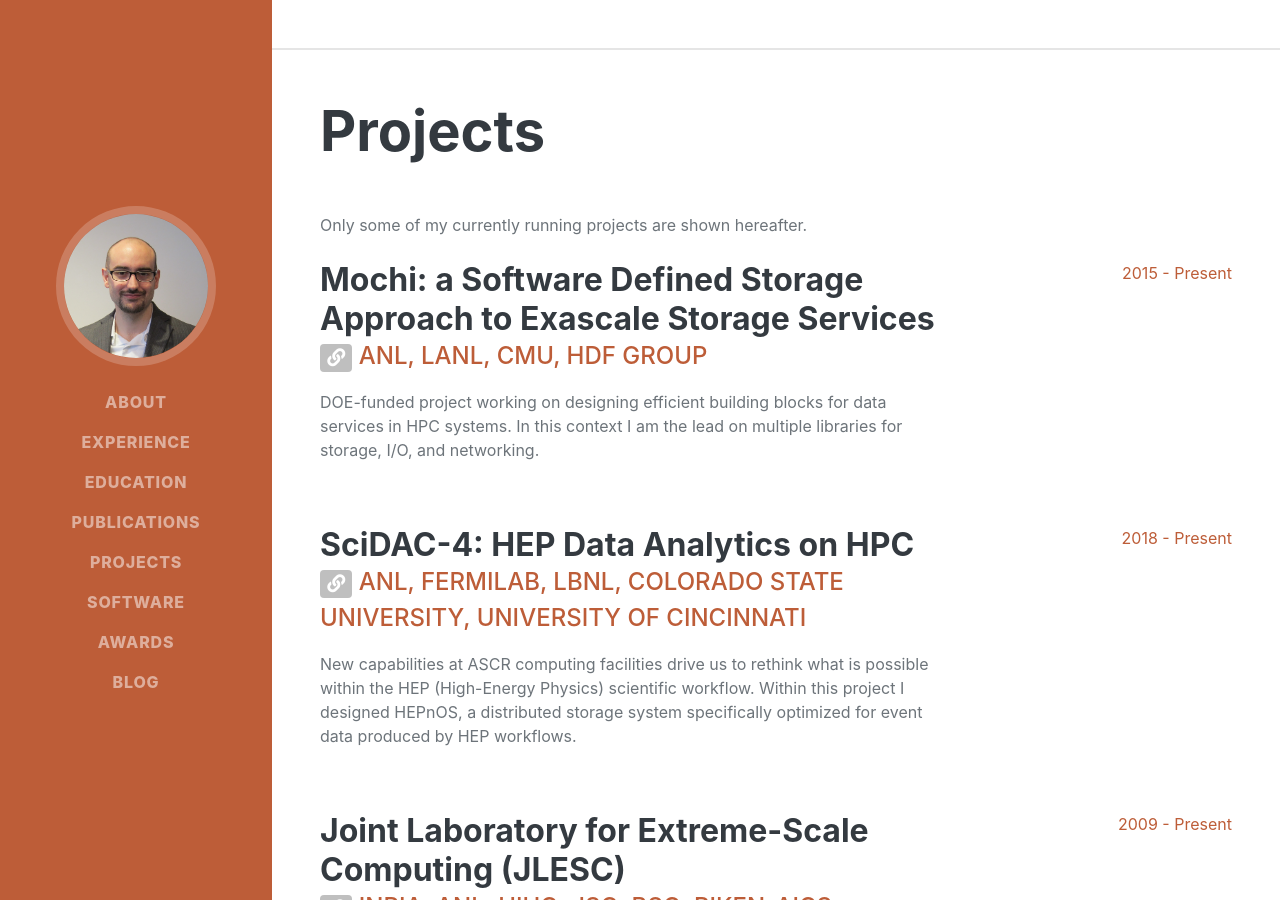
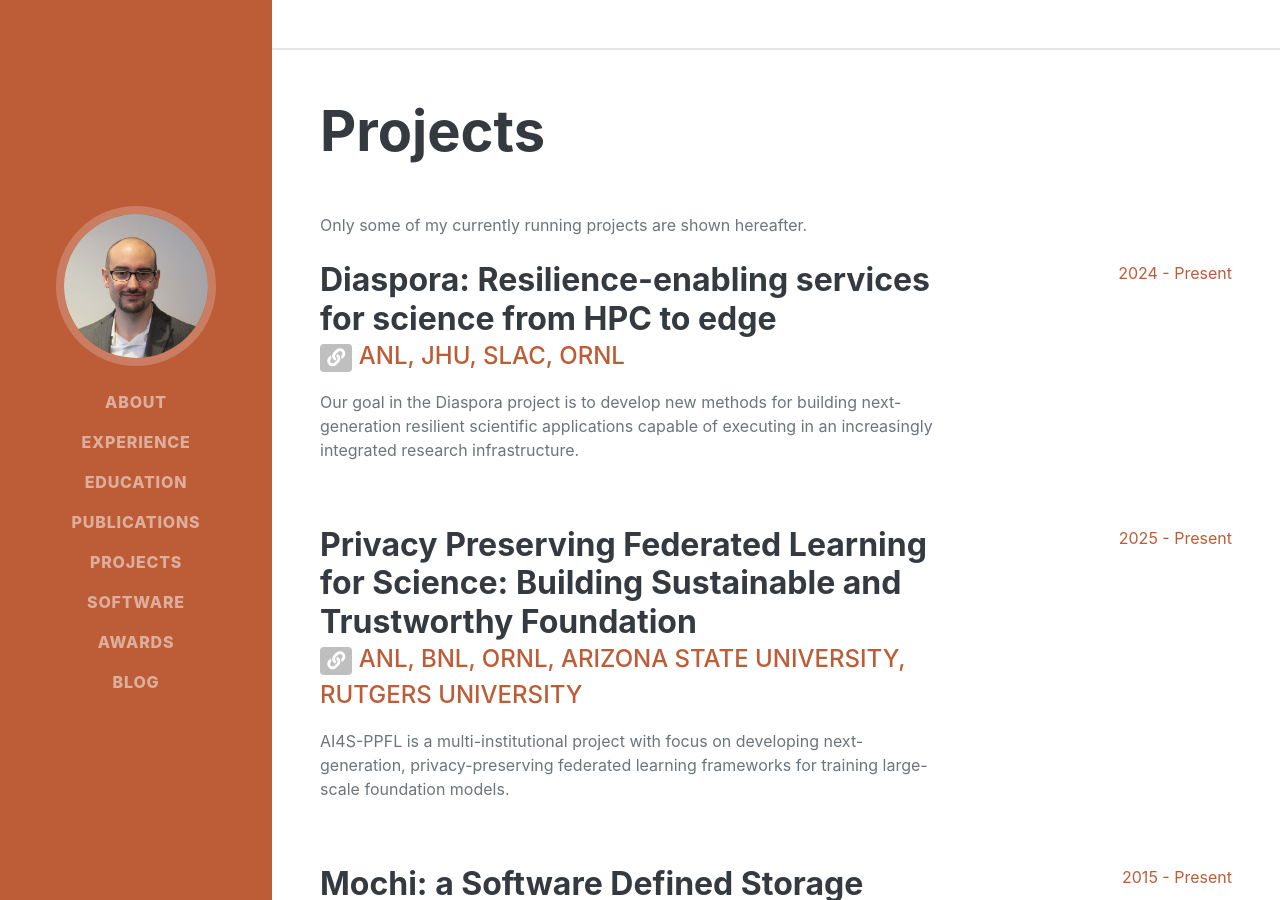
Before and after one commit to mdorier/mdorier.github.io, a Jekyll site: the page built from index.html, in a window 1280 px wide and 900 px high, scrolled down 10893 px. Built offline with Jekyll 4.4.1, drawn with Linux system fonts in a browser that asks for light colours; some web fonts are replaced.

Commit message:
Update collaborations.yml

```diff
--- a/_data/collaborations.yml
+++ b/_data/collaborations.yml
@@ -1,27 +1,62 @@
 present:
+  - name: "Diaspora: Resilience-enabling services for science from HPC to edge"
+    duration: 2024 - Present
+    partners: ANL, JHU, SLAC, ORNL
+    description: >
+      Our goal in the Diaspora project is to develop new methods for building next-generation resilient
+      scientific applications capable of executing in an increasingly integrated research infrastructure.
+    url: https://diaspora-project.github.io/
+  - name: "Privacy Preserving Federated Learning for Science: Building Sustainable and Trustworthy Foundation"
+    duration: 2025 - Present
+    partners: ANL, BNL, ORNL, Arizona State University, Rutgers University
+    description: >
+      AI4S-PPFL is a multi-institutional project with focus on developing next-generation, privacy-preserving
+      federated learning frameworks for training large-scale foundation models.
+    url: https://ai4s-ppfl.github.io/
   - name: "Mochi: a Software Defined Storage Approach to Exascale Storage Services"
     duration: 2015 - Present
     partners: ANL, LANL, CMU, HDF Group
-    description: DOE-funded project working on designing efficient building blocks for data services in HPC systems. In this context I am the lead on multiple libraries for storage, I/O, and networking.
+    description: >
+      DOE-funded project working on designing efficient building blocks for data services in HPC systems.
+      In this context I am the lead on multiple libraries for storage, I/O, and networking.
     url: https://www.mcs.anl.gov/research/projects/mochi/
-  - name: "SciDAC-4: HEP Data Analytics on HPC"
-    duration: 2018 - Present
-    partners: ANL, FermiLab, LBNL, Colorado State University, University of Cincinnati
-    description: New capabilities at ASCR computing facilities drive us to rethink what is possible within the HEP (High-Energy Physics) scientific workflow. Within this project I designed HEPnOS, a distributed storage system specifically optimized for event data produced by HEP workflows.
-    url: https://computing.fnal.gov/hep-on-hpc/
   - name: Joint Laboratory for Extreme-Scale Computing (JLESC)
     duration: 2009 - Present
     partners: Inria, ANL, UIUC, JSC, BSC, RIKEN-AICS
-    description: The purpose of the Joint Laboratory for Extreme Scale Computing (JLESC) is to be an international, virtual organization whose goal is to enhance the ability of member organizations and investigators to make the bridge between Petascale and Extreme computing.
+    description: >
+      The purpose of the Joint Laboratory for Extreme Scale Computing (JLESC) is to be an international,
+      virtual organization whose goal is to enhance the ability of member organizations and investigators
+      to make the bridge between Petascale and Extreme computing.
     url: https://jlesc.github.io/
 past:
+  - name: "RECUP: ScaIable Metadata and Provenance for Reproducible Hybrid Workflows"
+    duration: 2023 - 2025
+    partners: ANL, BNL, Texas State University
+    description: >
+      This project focuses on the reproducibility of HPC workflows, including efficient methods for tracking
+      execution and capture provenance.
+    url: https://sites.google.com/view/recup-reproducibility/
+  - name: "SciDAC-4: HEP Data Analytics on HPC"
+    duration: 2018 - 2020
+    partners: ANL, FermiLab, LBNL, Colorado State University, University of Cincinnati
+    description: >
+      New capabilities at ASCR computing facilities drive us to rethink what is possible within the HEP (High-Energy Physics)
+      scientific workflow. Within this project I designed HEPnOS, a distributed storage system specifically optimized
+      for event data produced by HEP workflows.
+    url: https://computing.fnal.gov/hep-on-hpc/
   - name: Compute on Data Path
     duration: 2015 - 2017
     partners: Texas Tech, Northwestern University, University of Houston, Oakland University, NSF
-    description: This project combats the increasingly critical data movement challenge in high performance computing. This project studies the feasibility of a new Compute on Data Path methodology that expects to improve the performance and energy efficiency for high performance computing.
+    description: >
+      This project combats the increasingly critical data movement challenge in high performance computing.
+      This project studies the feasibility of a new Compute on Data Path methodology that expects to improve
+      the performance and energy efficiency for high performance computing.
     url: http://discl.cs.ttu.edu/cdp/doku.php
   - name: Data@Exascale associated team
     duration: 2013 - 2018
     partners: KerData (Inria Rennes, IRISA), ANL, UIUC
-    description: The team addresses the area of large scale data management for post-petascale supercomputers and for clouds. We aim to investigate several open issues related to storage and I/O in HPC, but also in situ data visualization and analysis from large scale simulations.
+    description: >
+      The team addresses the area of large scale data management for post-petascale supercomputers and for clouds.
+      We aim to investigate several open issues related to storage and I/O in HPC, but also in situ data visualization
+      and analysis from large scale simulations.
     url: http://www.irisa.fr/kerdata/data-at-exascale/doku.php
```
